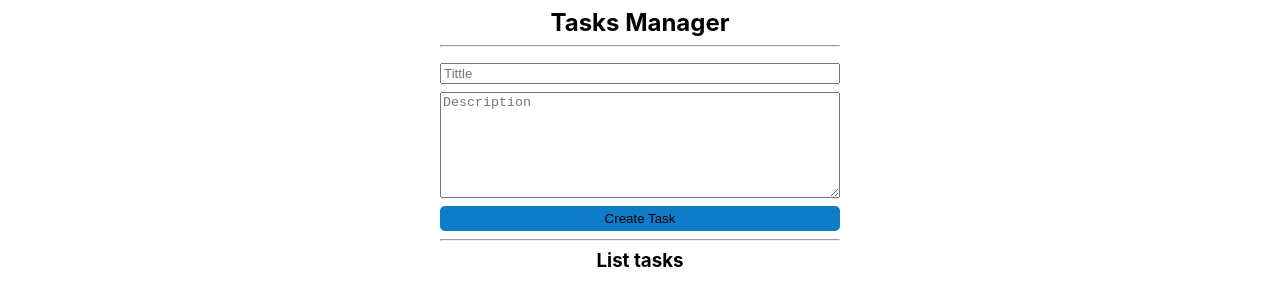
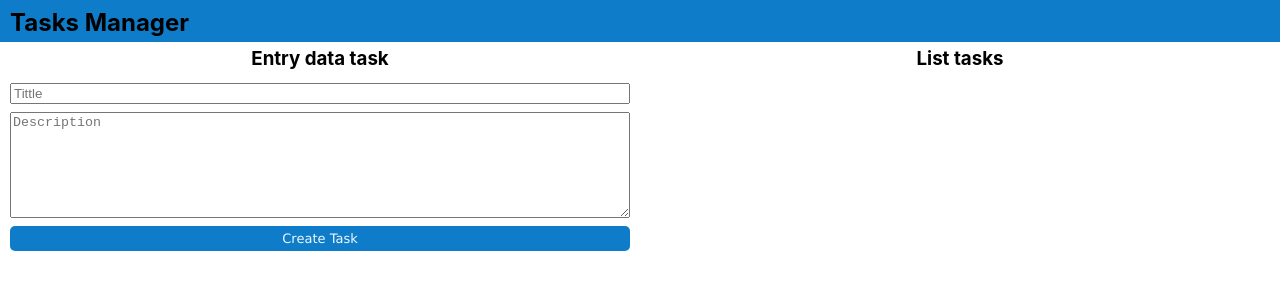
Before and after one commit to MarcuzziFranco/Task-manager, a React (Vite) app: page / in a window 1280 px wide. Shown: the top 306 px of the page. Built offline with nearby package versions, Linux system fonts and the light colour scheme.

Commit message:
estilos generales

```diff
--- a/src/App.css
+++ b/src/App.css
@@ -1,23 +1,45 @@
 .App {
  display: flex;
  flex-direction: column;
- align-items: center;
+ width: 100%;
+}
+
+.NavBar{
+  display: flex;
+  align-items: flex-start;
+  background-color: #0E7CC9;
+  padding-left: 10px;
+}
+
+.container-app{
+  display: flex;
+  flex-direction: row;
 
 }
-.container-app{
-  width: 400px;
+
+.container-right{
+  margin: 0px 10px 0px 10px;
+  width: 50%;
+
+
+}
+
+.container-left{
+  margin: 0px 10px 0px 10px;
+  width: 50%;
+
 }
 
 .Tittle-App{
   display: flex;
-  align-items: center;
+  align-items: flex-start;
   justify-content: center;
-  margin: 8px 0px 8px 0px;
+  margin: 8px 0px 5px 0px;
 }
 
 .Tittle-List{
   display: flex;
   align-items: center;
   justify-content: center;
-  margin: 8px 0px 8px 0px;
+  margin: 5px 0px 5px 0px;
 }
--- a/src/App.tsx
+++ b/src/App.tsx
@@ -20,13 +20,18 @@ function App() {
 
   return (
     <div className="App">
+      <div className="NavBar">
+        <h2 className="Tittle-App">Tasks Manager</h2>
+      </div>
       <div className="container-app">
-        <h2 className="Tittle-App">Tasks Manager</h2>
-        <hr />
-        <InputTask onNewTask={hadlerNewTask} />
-        <hr />
-        <h3 className="Tittle-List">List tasks</h3>
-        <ListTasks listTask={listTask} />
+        <div className="container-right">
+          <h3 className="Tittle-List">Entry data task</h3>
+          <InputTask onNewTask={hadlerNewTask} />
+        </div>
+        <div className="container-left">
+          <h3 className="Tittle-List">List tasks</h3>
+          <ListTasks listTask={listTask} />
+        </div>
       </div>
     </div>
   );
--- a/src/Components/CardTask/style.css
+++ b/src/Components/CardTask/style.css
@@ -10,35 +10,38 @@
     margin: 0px;
     padding: 0px;
     border: solid 1px;
-    border-radius: 10px;
+    border-radius: 5px;
 }
 
 .container-tittle{
     display: flex;
     flex-direction: row;
+    align-items: center;
     margin: 0px;
-    padding: 5px;
+    padding-left: 15px;
     background-color: gainsboro;
-    border-radius: 10px 10px 0px 0px;
+    border-radius: 5px 10px 0px 0px;
 }
 
 .container-description{
+    font-size: small;
     margin: 0px;
-    padding: 5px;
+    padding-left: 10px;
     height: 100px;
+    overflow-y: scroll;
 }
 
 .tittle{
-    margin: 0px;
+    margin: 5px 0px 5px 0px;
     flex-grow: 1;
 }
 
 .description{
-    margin: 0px;
+    margin: 5px;
 }
 
 .icon {
-    width: 25px;
-    height: 25px;
+    width: 20px;
+    height: 20px;
     margin: 3px;
 }
--- a/src/Components/ErrorMessage/style.css
+++ b/src/Components/ErrorMessage/style.css
@@ -4,7 +4,7 @@
     justify-content: center;
     margin: 5px 0px 0px 0px;
     border-radius: 5px;
-    padding: 3px 0px 3px 0px;
+    padding: 3px 0px 5px 0px;
     background-color: #ef0030d0 ;
     color:aliceblue;
     font-size: small;
--- a/src/Components/InputTask/InputTask.tsx
+++ b/src/Components/InputTask/InputTask.tsx
@@ -60,13 +60,13 @@ const InputTask = ({ onNewTask }: FormProps) => {
         onChange={handleChange}
         value={newTask.description}
       />
-      <ErrorMessage error={error} />
       <input
         className="button"
         type="button"
         value="Create Task"
         onClick={handlerNewTask}
       />
+      <ErrorMessage error={error} />
     </div>
   );
 };
--- a/src/Components/InputTask/style.css
+++ b/src/Components/InputTask/style.css
@@ -17,8 +17,12 @@
     background-color: #0E7CC9;
     border: 0px ;
     border-radius: 5px;
+    color:aliceblue;
+    font-size: small;
+    font-family: Verdana, Geneva, Tahoma, sans-serif;
 }
 
 .button:hover{
     background-color: #47A6E3
+
 }
--- a/src/Components/ListTasks/style.css
+++ b/src/Components/ListTasks/style.css
@@ -1,6 +1,6 @@
 ul {
     list-style-type: none;
-    max-height: 460px;
+    max-height: 645px;
     margin: 0;
     padding: 0;
     overflow-y: scroll;
```
